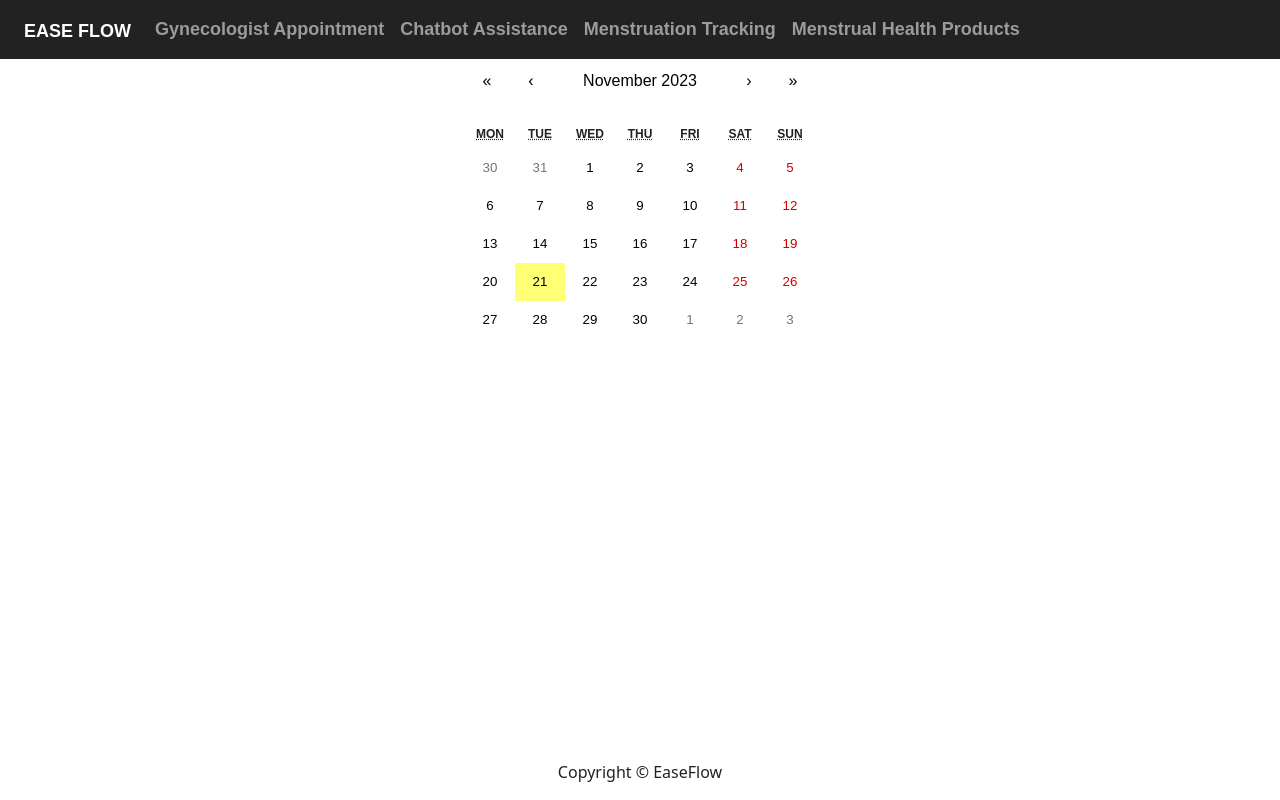
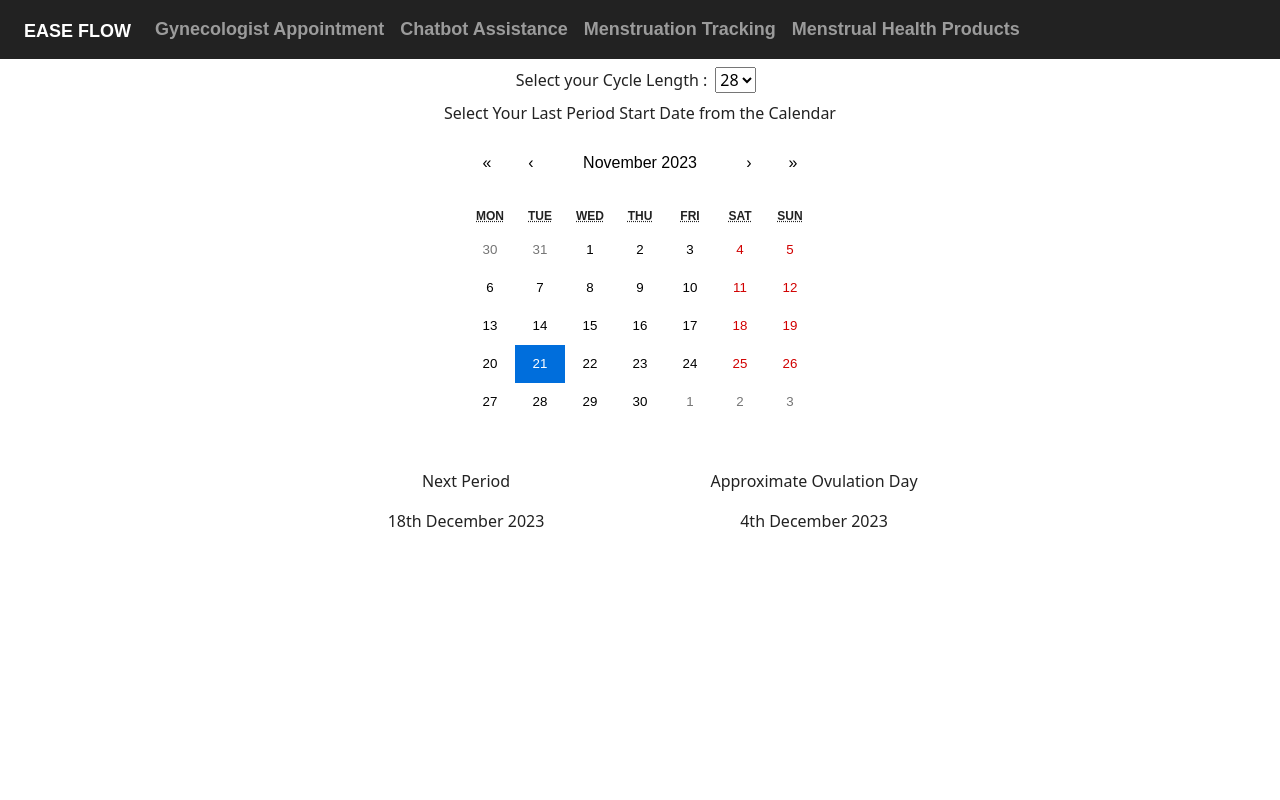
Before and after one commit to ayushmakafle/EaseFlow, a React (Create React App) app in the folder frontend/: page / in a window 1280 px wide. Built offline with nearby package versions, Linux system fonts and the light colour scheme; a web font is replaced by a local one.

Commit message:
new calendar

```diff
--- a/frontend/package.json
+++ b/frontend/package.json
@@ -13,6 +13,7 @@
     "react-bootstrap": "^2.9.1",
     "react-calendar": "^4.6.1",
     "react-dom": "^18.2.0",
+    "react-moment": "^1.1.3",
     "react-router-bootstrap": "^0.26.2",
     "react-router-dom": "^6.19.0",
     "react-script": "^2.0.5",
--- a/frontend/public/index.html
+++ b/frontend/public/index.html
@@ -1,4 +1,4 @@
-<!DOCTYPE html>
+ <!DOCTYPE html>
 <html lang="en">
   <head>
     <meta charset="utf-8" />
@@ -12,7 +12,7 @@
   <link rel="stylesheet" href="https://cdnjs.cloudflare.com/ajax/libs/font-awesome/6.4.2/css/all.min.css"
     integrity="sha512-z3gLpd7yknf1YoNbCzqRKc4qyor8gaKU1qmn+CShxbuBusANI9QpRohGBreCFkKxLhei6S9CQXFEbbKuqLg0DA=="
     crossorigin="anonymous" referrerpolicy="no-referrer" />
-    <title>Shop Menstrual Products</title>
+    <title>Ease Flow</title>
   </head>
   <body>
     <noscript>You need to enable JavaScript to run this app.</noscript>
--- a/frontend/src/App.js
+++ b/frontend/src/App.js
@@ -1,29 +1,130 @@
-import './App.css';
+// import './App.css';
+// import { Container } from 'react-bootstrap';
+// import 'react-calendar/dist/Calendar.css';
+
+// import Footer from './components/footer';
+// import Navbar from './components/Navbar';
+// import HomepageScreen from './screens/HomepageScreen'
+// import EcomHeader from './components/EcomHeader';
+// import EcomHomeScreen from './screens/EcomHomeScreen';
+// import { BrowserRouter as Router, Route, Routes } from 'react-router-dom';
+// import ProductScreen from './screens/ProductScreen';
+// import ProductDetails from './screens/ProductDetails';
+
+// function App() {
+//   return (
+//     <Router>
+//       <main className='m-0 w-100' style={{height:"95vh"}}>
+//           <Routes>
+//              <Route path="/" Component={HomepageScreen} exact/>
+//              <Route path="/ecommerce" Component={EcomHomeScreen} exact/>
+
+//             <Route path='/product/:id' Component={ProductDetails}/>
+//           </Routes>
+//       </main>
+//       <Footer />
+//     </Router>
+//   );
+// }
+
+// export default App;
+
+import React, { useState } from 'react';
+import Calendar from 'react-calendar';
+import 'react-calendar/dist/Calendar.css';
 import { Container } from 'react-bootstrap';
-import 'react-calendar/dist/Calendar.css';
+import footer from './components/footer';
+import EcomHomeScreen from './screens/EcomHomeScreen';
+import EcomHeader from './components/EcomHeader';
+ import ProductScreen from './screens/ProductScreen';
+ import ProductDetails from './screens/ProductDetails';
 
-import Footer from './components/footer';
-import Navbar from './components/Navbar';
-import HomepageScreen from './screens/HomepageScreen'
-import EcomHeader from './components/EcomHeader';
-import EcomHomeScreen from './screens/EcomHomeScreen';
+import HomepageScreen from './screens/HomepageScreen';
 import { BrowserRouter as Router, Route, Routes } from 'react-router-dom';
-import ProductScreen from './screens/ProductScreen';
-import ProductDetails from './screens/ProductDetails';
+import Moment from 'react-moment';
+import './App.css'; // Ensure the CSS file path is correct
 
 function App() {
+  const [value, onChange] = useState(new Date());
+  const [cycle, cycleValue] = useState('28');
+
+  const date = value;
+  const cycleLength = parseInt(cycle);
+
+  const handleCycleChange = (e) => {
+    cycleValue(e.target.value);
+  };
+
   return (
     <Router>
-      <main className='m-0 w-100' style={{height:"95vh"}}>
+      <div className="app-wrapper">
+        <main className="content">
           <Routes>
+            {/* <Route path="/" element={<HomepageScreen />} /> */}
              <Route path="/" Component={HomepageScreen} exact/>
-             <Route path="/ecommerce" Component={EcomHomeScreen} exact/>
+              <Route path="/ecommerce" Component={EcomHomeScreen} exact/>
 
-            <Route path='/product/:id' Component={ProductDetails}/>
+             <Route path='/product/:id' Component={ProductDetails}/>
+
           </Routes>
-      </main>
-      <Footer />
+
+          <div className="text-center">
+            <label htmlFor="cycle">Select your Cycle Length :</label>
+            <select
+		onChange={(e) => cycleValue(e.target.value)}
+ 		defaultValue={cycle}
+ 		className="m-2"
+ 		>
+ 		<option value="28">28</option>
+ 		<option value="29">29</option>
+ 		<option value="30">30</option>
+ 		<option value="31">31</option>
+ 		<option value="32">32</option>
+ 		<option value="33">33</option>
+ 		<option value="34">34</option>
+ 		<option value="35">35</option>
+ 		<option value="36">36</option>
+ 		<option value="37">37</option>
+ 		<option value="38">38</option>
+ 		<option value="39">39</option>
+ 		<option value="40">40</option>
+ 		<option value="41">41</option>
+ 		<option value="42">42</option>
+		<option value="43">43</option>
+ 		<option value="44">44</option>
+ 		<option value="45">45</option>
+ 		</select>
+          </div>
+
+          <p className="text-center">Select Your Last Period Start Date from the Calendar</p>
+
+          <div className="d-flex justify-content-center">
+            <Calendar onChange={onChange} value={value} className="calendar mt-0" />
+          </div>
+
+          <div className="text-center mt-4 p-2">
+            <div className="row">
+              <div className="d-flex justify-content-center">
+                <div className="col-md-3 m-3 box">
+                  <p>Next Period</p>
+                  <Moment format="Do MMMM YYYY" add={{ days: cycleLength - 1 }}>
+                    {date}
+                  </Moment>
+                </div>
+                <div className="col-md-3 m-3 box">
+                  <p>Approximate Ovulation Day</p>
+                  <Moment format="Do MMMM YYYY" add={{ days: cycleLength - 1 - 14 }}>
+                    {date}
+                  </Moment>
+                </div>
+              </div>
+            </div>
+          </div>
+        </main>
+        <footer />
+      </div>
     </Router>
+
   );
 }
 
--- a/frontend/src/components/Navbar.jsx
+++ b/frontend/src/components/Navbar.jsx
@@ -1,8 +1,11 @@
 import React from 'react';
+import { Link } from 'react-router-dom';
+
 import { Navbar, Nav } from 'react-bootstrap';
 
 const MainNavbar = () => {
   return (
+
     <Navbar bg="dark" variant="dark" expand="lg" className="w-100 px-4">
       <Navbar.Brand href="#home">Ease Flow</Navbar.Brand>
       <Navbar.Toggle aria-controls="basic-navbar-nav" />
--- a/frontend/src/screens/HomepageScreen.jsx
+++ b/frontend/src/screens/HomepageScreen.jsx
@@ -6,8 +6,7 @@ const HomepageScreen = () => {
   return (
     <div>
         <Navbar/>
-        <Calendar/>
-
+        {/* <Calendar/> */}
 </div>
 
   );
```
Also changed, not shown: 2 other files (tests, documents, lock files or other folders).
